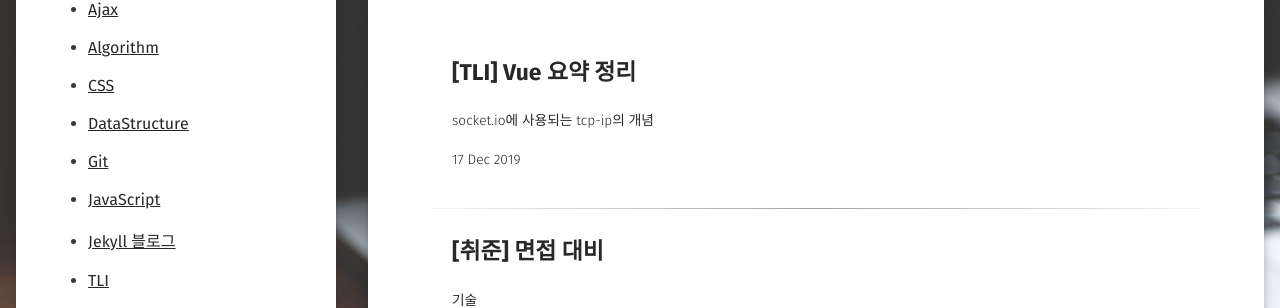
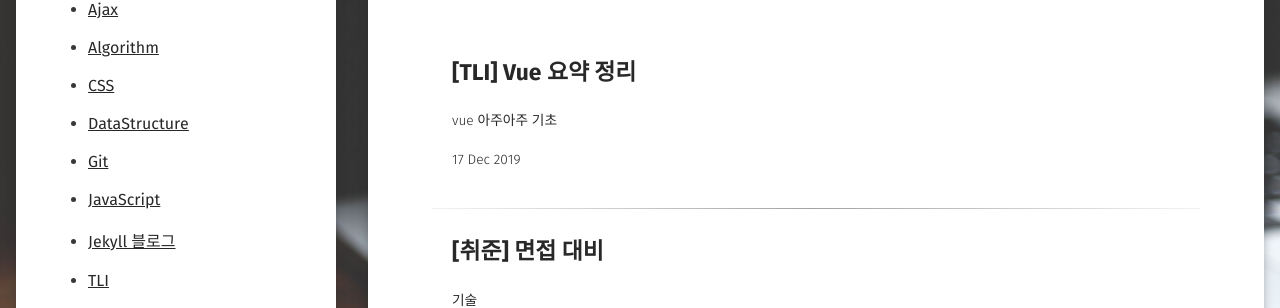
Before and after one commit to Kyounghwan01/lala, a Jekyll site: the page built from posts/index.md, in a window 1280 px wide and 900 px high. Shown: the part 228-536 px from the top of the window. Built offline with Jekyll 4.4.1, drawn with Linux system fonts in a browser that asks for light colours; some web fonts are replaced.

Commit message:
Update 2019-12-17-vuex.md

```diff
--- a/_posts/tli/2019-12-17-vuex.md
+++ b/_posts/tli/2019-12-17-vuex.md
@@ -2,7 +2,7 @@
 layout: post
 title: "[TLI] Vue 요약 정리"
 date: 2019-12-17
-excerpt: "socket.io에 사용되는 tcp-ip의 개념"
+excerpt: "vue 아주아주 기초 "
 tag:
 - TLI
 category: [TLI]
```
